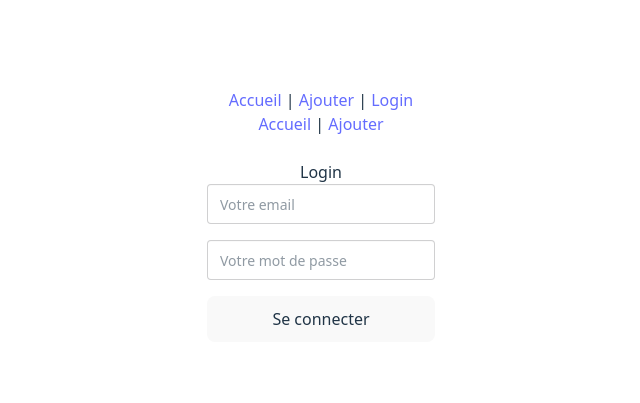
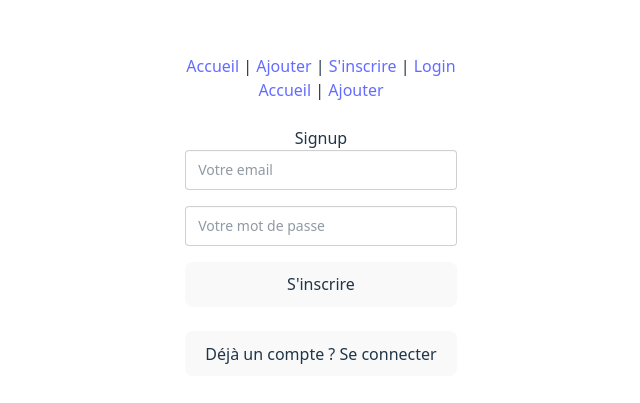
Before and after one commit to Aedery16-11/calculateur-calories-react, a React (Vite) app in the folder web/: page / in a window 1280 px wide. Shown: the part 185-588 px from the top of the page, without its empty margins (319-959 px from the left). Built offline with nearby package versions, Linux system fonts and the light colour scheme.

Commit message:
Ajout du formulaire d'inscription et ajout de redirection

```diff
--- a/web/src/App.tsx
+++ b/web/src/App.tsx
@@ -1,4 +1,4 @@
-import TotalCalory from './components/TotalCalory'  // ✅ Bon chemin
+import TotalCalory from './components/TotalCalory'
 import ListCalory from './components/ListCalory'
 import CaloryForm from './components/CaloryForm'
 import { CaloriesProvider } from './contexts/CaloryContext'
@@ -8,6 +8,7 @@ import { AuthProvider } from './contexts/AuthContext';
 import { ProtectedRoute } from './components/ProtectedRoute';
 import { Header } from './components/Header';
 import { LoginForm } from './components/LoginForm';
+import { AuthForm } from './components/AuthForm'; // <--- Import ajouté
 
 function App() {
   return (
@@ -16,7 +17,11 @@ function App() {
         <BrowserRouter>
           <Header />
           <Routes>
+            {/* Routes Publiques */}
             <Route path='/login' element={<LoginForm />} />
+            <Route path='/signup' element={<AuthForm />} /> {/* <--- Route ajoutée ici */}
+
+            {/* Routes Protégées */}
             <Route path='/' element={
               <ProtectedRoute>
                 <TotalCalory />
--- /dev/null
+++ b/web/src/components/AuthForm.tsx
@@ -0,0 +1,59 @@
+import { useState } from "react";
+import { Link } from "react-router-dom";
+import { useAuth } from "../contexts/AuthContext";
+import { useNavigate } from "react-router-dom";
+import { Navigate } from "react-router-dom"
+export const AuthForm = () => {
+    const { token } = useAuth();
+    if (token) {
+    return <Navigate to="/" />;
+  }
+    const navigate = useNavigate();
+    const { signup } = useAuth();
+
+    const [email, setEmail] = useState("");
+    const [password, setPassword] = useState("");
+
+    return (
+        <div>
+            <nav>
+                <Link to="/">Accueil</Link> | <Link to="/add">Ajouter</Link>
+            </nav>
+
+            <br />
+            <h2>Signup</h2>
+
+            <form
+                className="flex flex-col gap-4"
+                onSubmit={async (e) => {
+                    e.preventDefault();
+                    await signup(email, password);
+                    navigate("/")
+                }}
+            >
+                <input
+                    className="input"
+                    name="email"
+                    placeholder="Votre email"
+                    value={email}
+                    onChange={(e) => setEmail(e.target.value)}
+                />
+                <input
+                    className="input"
+                    name="password"
+                    type="password"
+                    placeholder="Votre mot de passe"
+                    value={password}
+                    onChange={(e) => setPassword(e.target.value)}
+                />
+                <button className="button" type="submit">
+                    S'inscrire
+                </button>
+            </form>
+            <br />
+            <button className="button" onClick={() => navigate("/login")}>
+                Déjà un compte ? Se connecter
+            </button>
+        </div>
+    );
+};
--- a/web/src/components/Header.tsx
+++ b/web/src/components/Header.tsx
@@ -7,7 +7,15 @@ export const Header = () => {
   return (
     <nav>
       <Link to="/">Accueil</Link> | <Link to="/add">Ajouter</Link> |{" "}
-      {token ? (
+
+      {!token && ( //si pas de token, on affiche s'inscrire
+        <>
+          <Link to="/signup">S'inscrire</Link> |{" "}
+        </>
+      )}
+
+
+      {token ? ( //si token, on affiche logout
         <>
           <span>User connecté</span> |{" "}
           <button onClick={logout} className="text-blue-500 underline">
--- a/web/src/components/LoginForm.tsx
+++ b/web/src/components/LoginForm.tsx
@@ -2,10 +2,14 @@ import { useState } from "react";
 import { Link } from "react-router-dom";
 import { useAuth } from "../contexts/AuthContext";
 import { useNavigate } from "react-router-dom";
-
+import { Navigate } from "react-router-dom"
 export const LoginForm = () => {
   const navigate = useNavigate();
   const { login } = useAuth();
+  const { token } = useAuth();
+  if (token) {
+    return <Navigate to="/" />;
+  }
 
   const [email, setEmail] = useState("");
   const [password, setPassword] = useState("");
@@ -46,6 +50,11 @@ export const LoginForm = () => {
           Se connecter
         </button>
       </form>
+
+      <br />
+      <button className="button" onClick={() => navigate("/signup")}>
+        Pas de compte ? S'inscrire
+      </button>
     </div>
   );
 };
--- a/web/src/components/ProtectedRoute.tsx
+++ b/web/src/components/ProtectedRoute.tsx
@@ -1,8 +1,8 @@
 import type { PropsWithChildren } from "react";
 import { useAuth } from "../contexts/AuthContext";
 import { LoginForm } from "./LoginForm";
-
+import { AuthForm } from "./AuthForm";
 export const ProtectedRoute = ({ children }: PropsWithChildren) => {
   const { token } = useAuth();
-  return token ? <>{children}</> : <LoginForm />;
+  return token ? <>{children}</> : <AuthForm />;
 };
```
